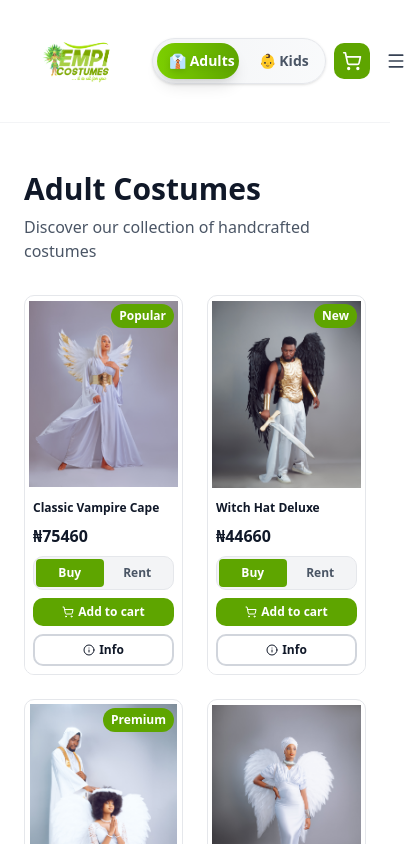
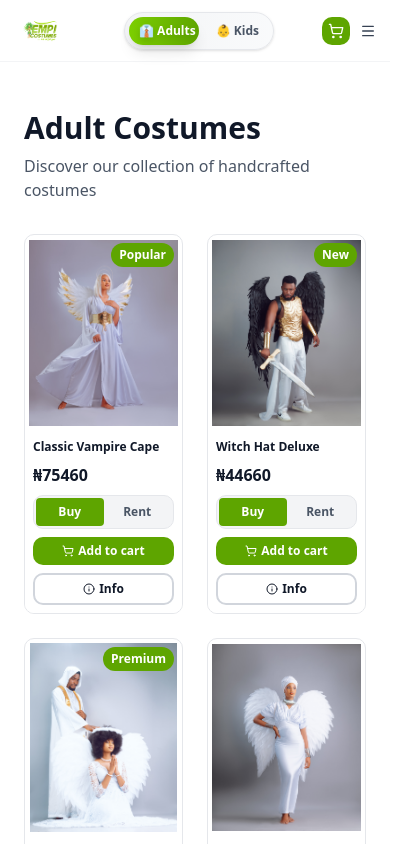
Before and after one commit to BigT001/empi, a Next.js app: page / in a window 390 px wide. Shown: the top 844 px of the page, 414 px wide, since content can reach past the window. Built offline with nearby package versions, Linux system fonts and the light colour scheme.

Commit message:
header and side bar update for mobile

```diff
--- a/app/components/Header.tsx
+++ b/app/components/Header.tsx
@@ -11,7 +11,7 @@ export function Header() {
         alt="EMPI Logo"
         width={60}
         height={60}
-        className="w-32 md:w-20 h-auto rounded-lg"
+        className="w-16 md:w-20 h-auto rounded-lg"
       />
     </Link>
   );
--- a/app/components/Navigation.tsx
+++ b/app/components/Navigation.tsx
@@ -162,11 +162,11 @@ export function Navigation({ category, onCategoryChange, currency, onCurrencyCha
       </div>
 
       {/* Mobile Navigation Header */}
-      <div className="md:hidden flex items-center justify-between gap-2 w-full">
+      <div className="md:hidden flex items-center justify-between gap-1 w-full flex-shrink-0">
         {/* Category Toggle for Mobile */}
-        <div className="flex items-center gap-2 flex-1">
-          {/* Modern Animated Category Toggle Switch - Larger Version */}
-          <div className="relative inline-flex items-center bg-gradient-to-r from-gray-100 to-gray-50 rounded-full p-1 shadow-sm border border-gray-200">
+        <div className="flex items-center flex-1 justify-center min-w-0">
+          {/* Modern Animated Category Toggle Switch - Optimized for Mobile */}
+          <div className="relative inline-flex items-center bg-gradient-to-r from-gray-100 to-gray-50 rounded-full p-1 shadow-sm border border-gray-200 flex-shrink-0">
             <div
               className={`absolute top-1 bottom-1 rounded-full bg-gradient-to-r from-lime-500 to-lime-600 shadow-lg transition-all duration-300 ease-out ${
                 category === "adults" ? "left-1 right-1/2" : "left-1/2 right-1"
@@ -174,7 +174,7 @@ export function Navigation({ category, onCategoryChange, currency, onCurrencyCha
             />
             <button
               onClick={() => onCategoryChange("adults")}
-              className={`relative px-3 py-2 rounded-full font-bold text-sm transition-all duration-300 z-10 whitespace-nowrap ${
+              className={`relative px-2.5 py-1.5 rounded-full font-bold text-xs md:text-sm transition-all duration-300 z-10 whitespace-nowrap ${
                 category === "adults"
                   ? "text-white drop-shadow-md"
                   : "text-gray-600 hover:text-gray-900"
@@ -184,7 +184,7 @@ export function Navigation({ category, onCategoryChange, currency, onCurrencyCha
             </button>
             <button
               onClick={() => onCategoryChange("kids")}
-              className={`relative px-3 py-2 rounded-full font-bold text-sm transition-all duration-300 z-10 whitespace-nowrap ${
+              className={`relative px-2.5 py-1.5 rounded-full font-bold text-xs md:text-sm transition-all duration-300 z-10 whitespace-nowrap ${
                 category === "kids"
                   ? "text-white drop-shadow-md"
                   : "text-gray-600 hover:text-gray-900"
@@ -196,13 +196,13 @@ export function Navigation({ category, onCategoryChange, currency, onCurrencyCha
         </div>
 
         {/* Cart Icon */}
-        <button className="flex items-center justify-center p-2 bg-lime-600 hover:bg-lime-700 text-white rounded-lg transition flex-shrink-0">
-          <ShoppingCart className="h-5 w-5" />
+        <button className="flex items-center justify-center p-1.5 bg-lime-600 hover:bg-lime-700 text-white rounded-lg transition flex-shrink-0">
+          <ShoppingCart className="h-4 w-4" />
         </button>
 
         {/* Mobile Menu Toggle */}
-        <button onClick={() => setShowMobileMenu(!showMobileMenu)} className="p-2 text-gray-700 hover:bg-gray-100 rounded-lg transition flex-shrink-0">
-          <Menu className="h-5 w-5" />
+        <button onClick={() => setShowMobileMenu(!showMobileMenu)} className="p-1.5 text-gray-700 hover:bg-gray-100 rounded-lg transition flex-shrink-0">
+          <Menu className="h-4 w-4" />
         </button>
       </div>
 
--- a/app/page.tsx
+++ b/app/page.tsx
@@ -15,7 +15,7 @@ export default function Home() {
     <div className="min-h-screen bg-white text-gray-900 flex flex-col">
       {/* Header with Logo and Navigation */}
       <header className="border-b border-gray-100 sticky top-0 z-40 bg-white/95 backdrop-blur-sm">
-        <div className="mx-auto max-w-7xl px-3 md:px-6 py-4 flex items-center justify-between gap-3 md:gap-8">
+        <div className="mx-auto w-full px-2 md:px-6 py-2 md:py-4 flex items-center justify-center gap-2 md:justify-between md:gap-8">
           {/* Logo - from Header */}
           <Header />
 
--- a/components/ui/sidebar.tsx
+++ b/components/ui/sidebar.tsx
@@ -98,7 +98,7 @@ const SidebarProvider = React.forwardRef<
         <div
           style={
             {
-              "--sidebar-width": "16rem",
+              "--sidebar-width": isMobile ? "20rem" : "16rem",
               ...style,
             } as React.CSSProperties
           }
```
